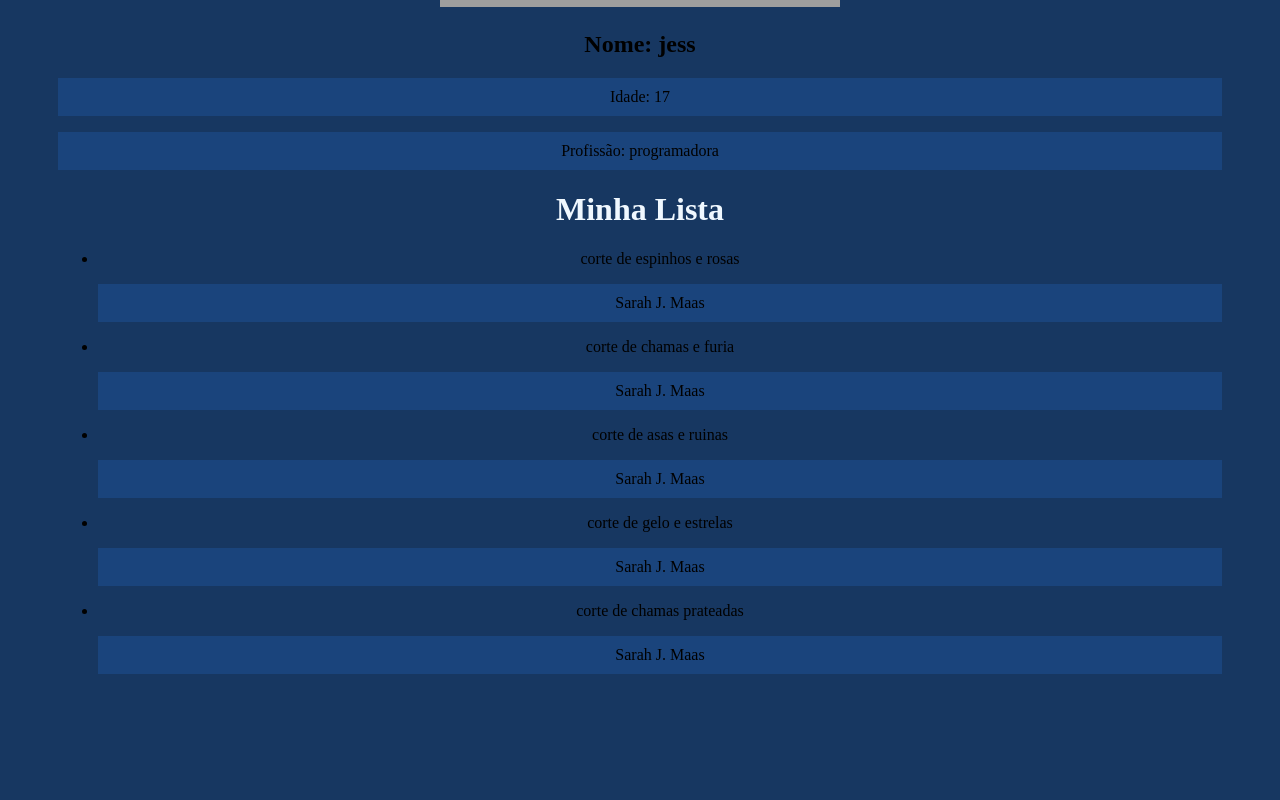
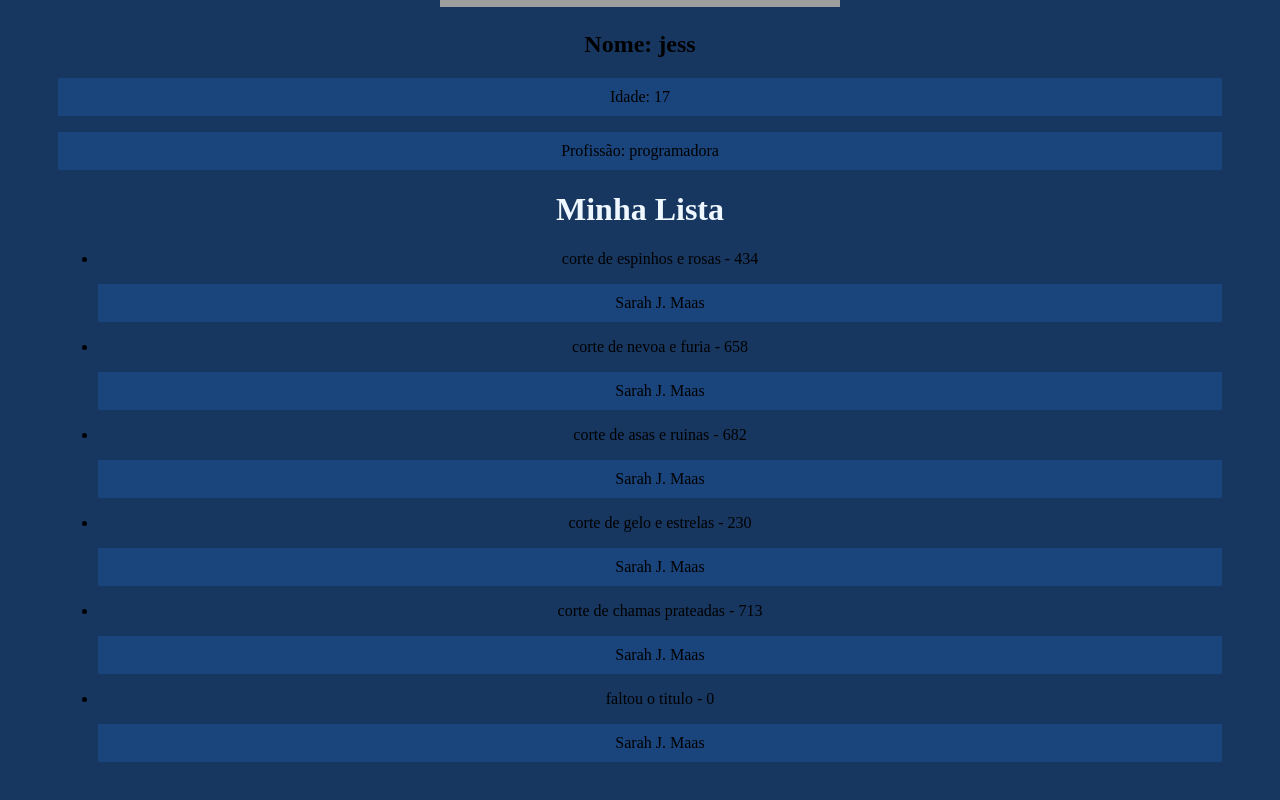
Before and after one commit to jeca16/teste, a React (Create React App) app: page / in a window 1280 px wide. Shown: the part 701-1501 px from the top of the page. Built offline with nearby package versions, Linux system fonts and the light colour scheme; grey boxes are pictures that could not be loaded.

Commit message:
adicionar

```diff
--- a/src/components/Item.js
+++ b/src/components/Item.js
@@ -1,10 +1,23 @@
-function Item (props){
+import PropTypes from 'prop-types'
+
+
+function Item ({livro, paginas}){
     return(
         <>
-        <li>{props.livro}</li>
+        <li>{livro} - {paginas}</li>
         <p>Sarah J. Maas</p>
         </>
     )
 }
 
+Item.propTypes = {
+    livro: PropTypes.string.isRequired,
+    paginas: PropTypes.number.isRequired,
+}
+
+Item.defaultProps = {
+    livro: 'faltou o titulo',
+    paginas: 0,
+}
+
 export default Item
--- a/src/components/List.js
+++ b/src/components/List.js
@@ -6,11 +6,12 @@
         <>
             <h1> Minha Lista</h1>
             <ul>
-                <Item livro = 'corte de espinhos e rosas'/>
-                <Item livro = 'corte de chamas e furia'/>
-                <Item livro = 'corte de asas e ruinas'/>
-                <Item livro = 'corte de gelo e estrelas'/>
-                <Item livro = 'corte de chamas prateadas'/>
+                <Item livro = 'corte de espinhos e rosas' paginas = {434}/>
+                <Item livro = 'corte de nevoa e furia' paginas = {658}/>
+                <Item livro = 'corte de asas e ruinas' paginas = {682}/>
+                <Item livro = 'corte de gelo e estrelas' paginas = {230}/>
+                <Item livro = 'corte de chamas prateadas' paginas = {713}/>
+                <Item/>
             </ul>
         </>
     )
```
